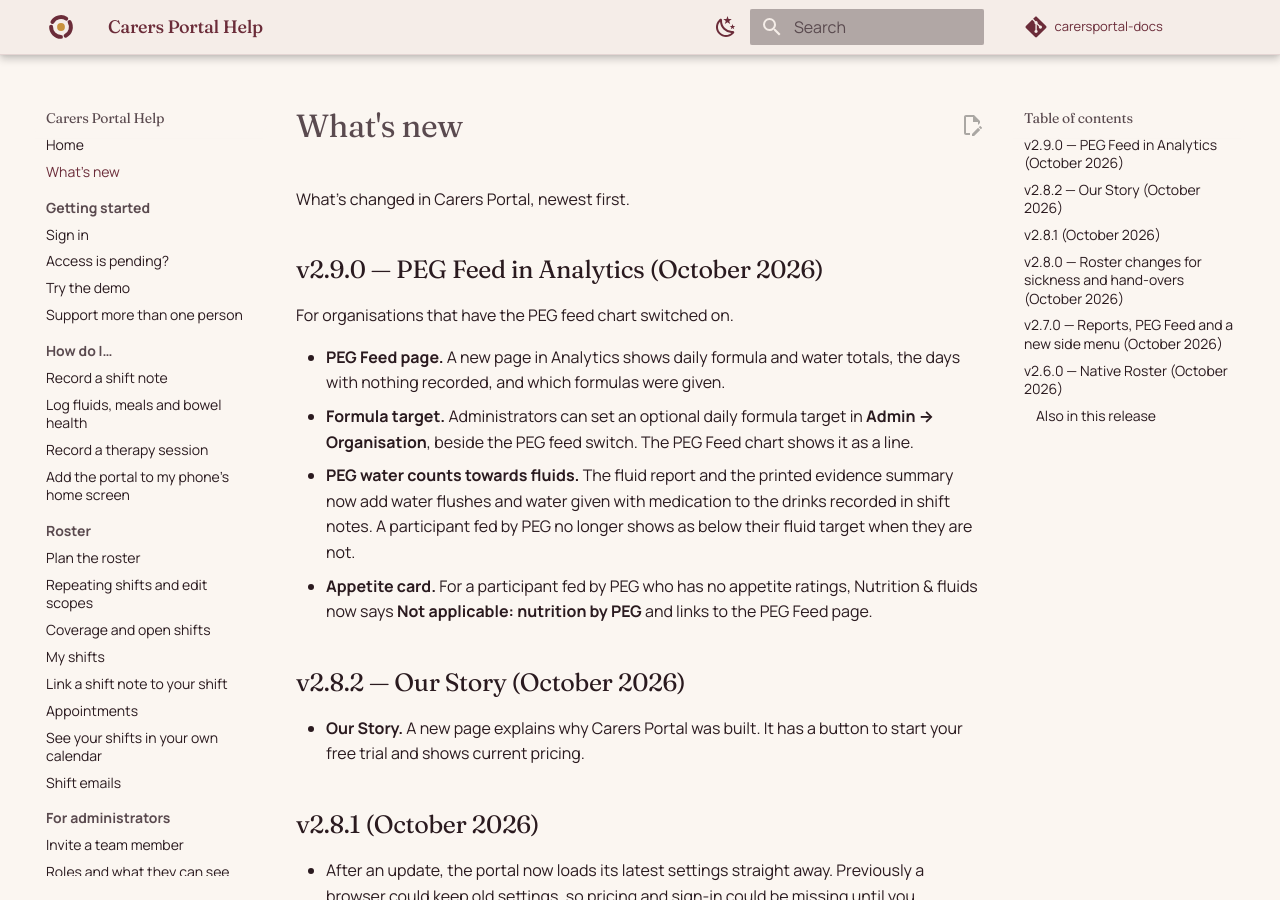
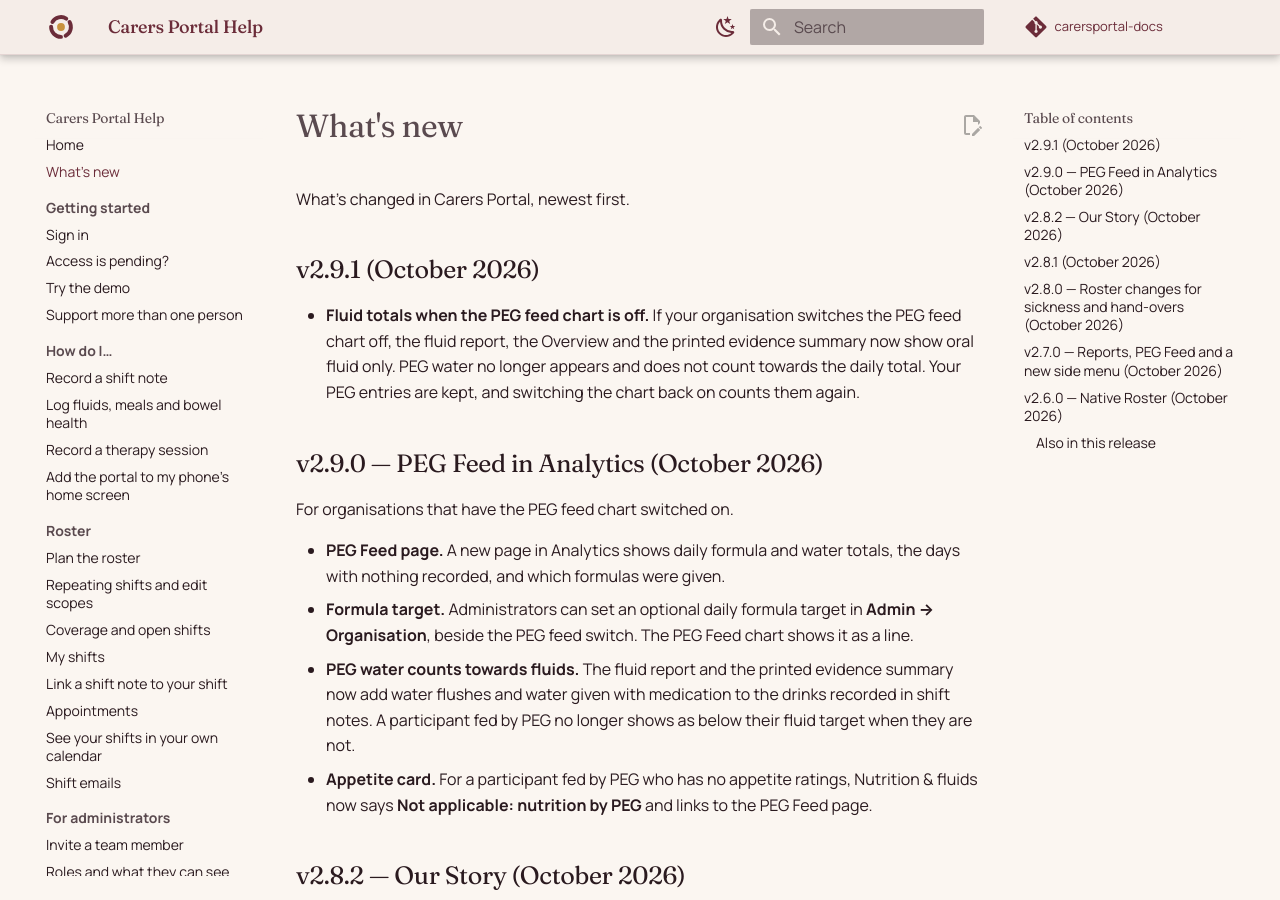
Before and after one commit to thegippygeek/carersportal-docs, an MkDocs documentation site: the page built from docs/whats-new.md, in a window 1280 px wide and 900 px high. Built offline with MkDocs 1.6.1 and Material for MkDocs 9.7.7, drawn with Linux system fonts in a browser that asks for light colours; comment, search, counter and statistics services are not loaded.

Commit message:
docs(whats-new): add v2.9.1 fluid totals with the PEG feed chart off
Co-Authored-By: Claude Opus 5.5 <noreply@anthropic.com>
Claude-Session: https://claude.ai/code/session_014yjCn4chnomGKaKLiH6cRX

```diff
--- a/docs/whats-new.md
+++ b/docs/whats-new.md
@@ -1,6 +1,10 @@
 # What's new
 
 What's changed in Carers Portal, newest first.
+
+## v2.9.1 (October 2026)
+
+- **Fluid totals when the PEG feed chart is off.** If your organisation switches the PEG feed chart off, the fluid report, the Overview and the printed evidence summary now show oral fluid only. PEG water no longer appears and does not count towards the daily total. Your PEG entries are kept, and switching the chart back on counts them again.
 
 ## v2.9.0 — PEG Feed in Analytics (October 2026)
 
```
